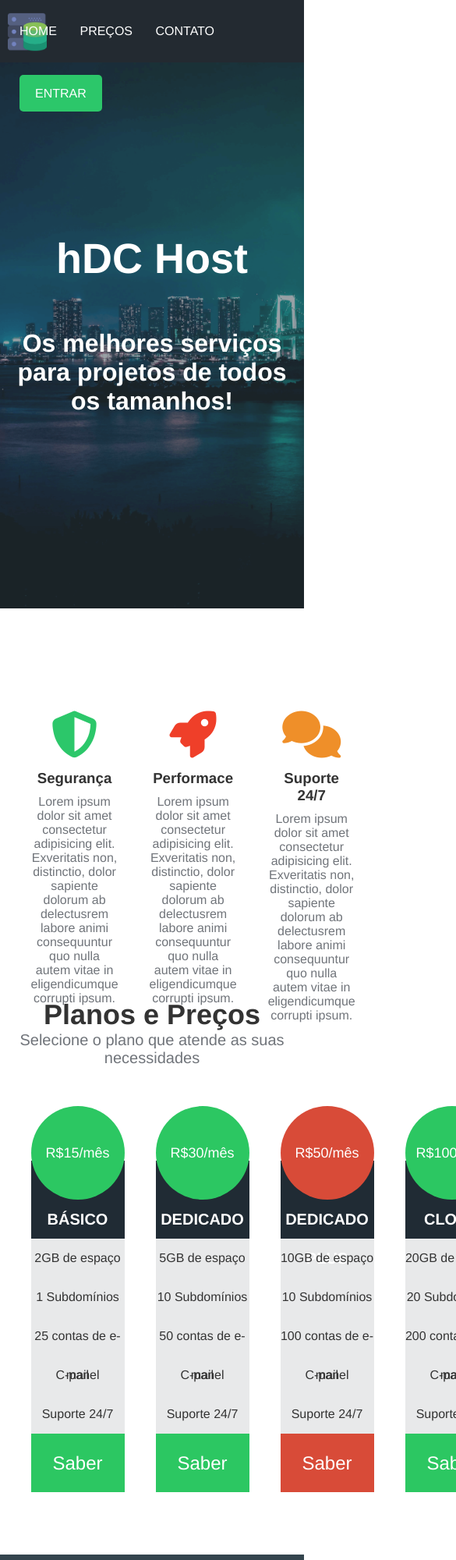
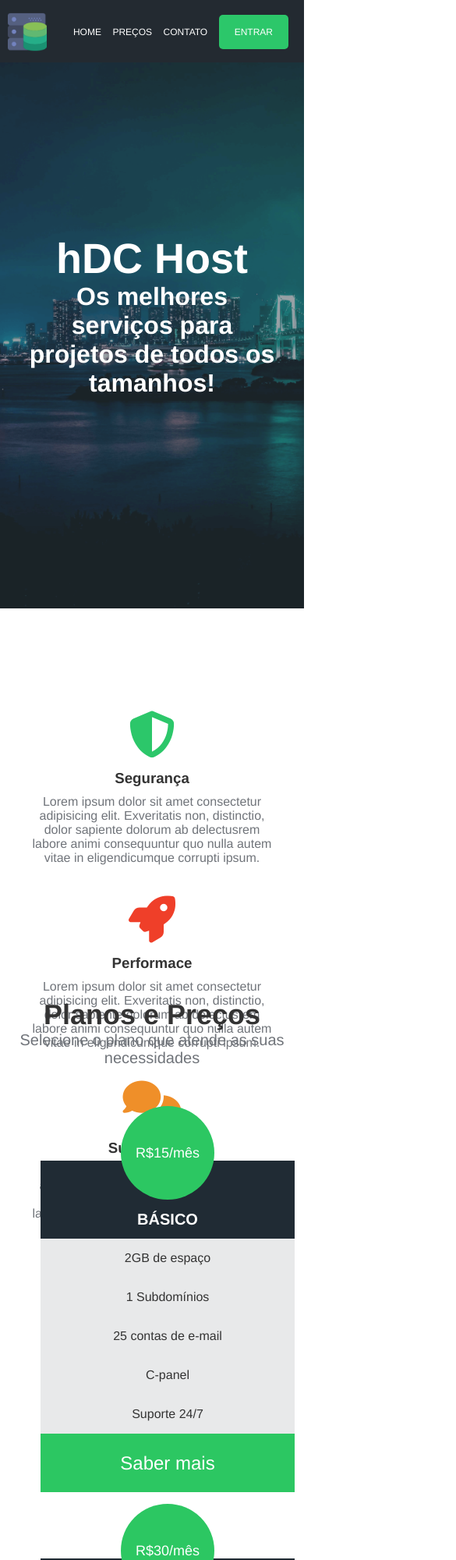
Before and after one commit to Yasmin-brito/WebDev, a plain HTML site: page 4_hDC_HOST/index.html in a window 390 px wide. Shown: the top 2000 px of the page at 78% size, 585 px wide, since content can reach past the window. Drawn offline with Linux system fonts and the light colour scheme.

Commit message:
implementando responsividade para mobile

```diff
--- a/4_hDC_HOST/css/style.css
+++ b/4_hDC_HOST/css/style.css
@@ -266,3 +266,52 @@ footer{
     font-size: 18px;
     font-weight: bold;
 }
+@media (max-width: 576px) {
+  html,
+  body {
+    overflow-x: hidden;
+  }
+
+  .navbar-items li {
+    font-size: 12px;
+    margin-left: 10px;
+  }
+
+  .main-banner p {
+    padding: 0 2rem;
+  }
+
+  .services-container ul {
+    flex-direction: column;
+  }
+
+  .plans-container {
+    flex-direction: column;
+    width: 100%;
+    padding: 0 2rem;
+  }
+
+  .plan {
+    width: 100%;
+    max-width: 100%;
+    margin-bottom: 15px;
+  }
+
+  .searchdomain-container h2 {
+    font-size: 28px;
+  }
+
+  .searchdomain-container input[type="text"] {
+    width: 100%;
+  }
+
+  .contact-container {
+    padding: 3rem 2rem;
+  }
+
+  .contact-container input,
+  .contact-container textarea {
+    width: 100%;
+    margin: 10px 0;
+  }
+}
```
